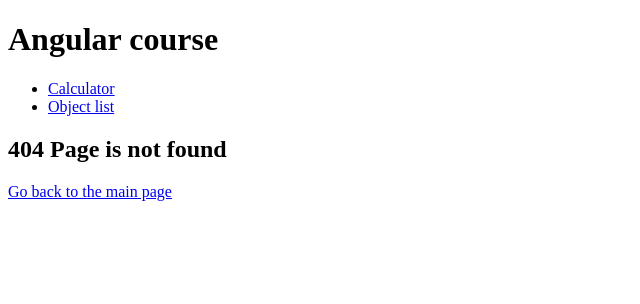
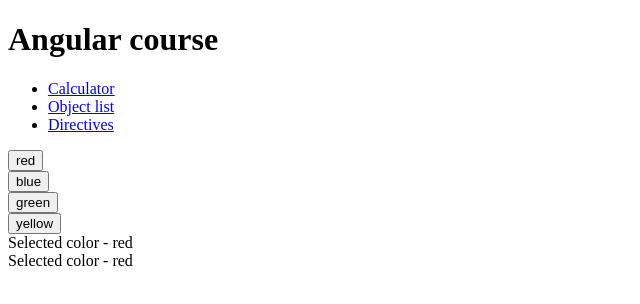
Before and after one commit to AinaSha/angularCourse, an Angular app: page /directives in a window 1280 px wide. Before the commit this address had no page. Shown: the top 304 px of the page, without its empty margins (0-640 px from the left). Built offline with nearby package versions, Linux system fonts and the light colour scheme.

Commit message:
feat: structural diractive

```diff
--- a/src/app/app-routing.module.ts
+++ b/src/app/app-routing.module.ts
@@ -16,6 +16,10 @@
     loadChildren: () => import('./object-list/object-list.module').then((m) => m.MyObjectListModule)
   },
   {
+    path: 'directives',
+    loadChildren: () => import('./directives/directives.module').then((m) => m.DirecttivesModule)
+  },
+  {
     path: '**',
     component: MyEmptyPage
   }
--- a/src/app/components/navigation/navigation.component.html
+++ b/src/app/components/navigation/navigation.component.html
@@ -1,8 +1,11 @@
 <ul>
 	<li>
-		<a [routerLink]="['/calculator']" routerLinkActive="active">Calculator</a>
+		<a [routerLink]="['calculator']" routerLinkActive="active">Calculator</a>
 	</li>
 	<li>
-		<a [routerLink]="['/object-list']" routerLinkActive="active">Object list</a>
+		<a [routerLink]="['object-list']" routerLinkActive="active">Object list</a>
+	</li>
+	<li>
+		<a [routerLink]="['directives']" routerLinkActive="active">Directives</a>
 	</li>
 </ul>
--- /dev/null
+++ b/src/app/directives/directives.component.html
@@ -0,0 +1,75 @@
+<!-- <div
+	*ngFor="
+		let color of colors;
+		let i = index;
+		let first = first;
+		let last= last;
+		let count = count
+	"
+>
+	<span>{{i}}. {{first ? 'I am first': ''}} {{last ? 'I am last' : ''}} {{color}}</span>
+</div>
+<br> -->
+
+
+<!-- new form of writing in Ang17 -->
+
+<!-- @for (color of colors; track color; let i = $index; let first =$first; let last = $last) {
+	<div>
+		<span>{{i}}. {{first ? 'I am first': ''}} {{last ? 'I am last' : ''}} {{color}}</span>
+	</div>
+}
+@empty {
+	<span>Empty array</span>
+} -->
+
+@for (color of colors; track color; let i = $index; let first =$first; let last = $last) {
+<div>
+	<button (click)="currentColor = color">
+		{{color}}
+	</button>
+</div>
+}
+@empty {
+<span>Empty array</span>
+}
+
+
+<!-- ngIf -->
+
+<!-- <div *ngIf="isShow; else emptyState">
+	<span>{{ isShow}} I got out because the meaning is true</span>
+</div>
+
+<button (click)="isShow = !isShow">Click</button>
+
+<ng-template #emptyState>
+	<span> {{ isShow}} I got out because the meaning is false</span>
+</ng-template> -->
+
+<!-- @if(isShow) {
+	<span>{{ isShow}} I got out because the meaning is true</span>
+}@else {
+	<span> {{ isShow}} I got out because the meaning is false</span>
+}
+
+<button (click)="isShow = !isShow">Click</button> -->
+
+
+
+<!-- ngSwitch -->
+
+<div [ngSwitch]="currentColor">
+	<span *ngSwitchCase="'red'">Selected color - red</span>
+	<span *ngSwitchCase="'blue'">Selected color - blue</span>
+	<span *ngSwitchCase="'green'">Selected color - green</span>
+</div>
+
+@switch (currentColor) {
+	@case ('red') {
+		<span>Selected color - red</span>
+	}
+	@default {
+
+	}
+}
--- /dev/null
+++ b/src/app/directives/directives.component.ts
@@ -0,0 +1,22 @@
+import { Component, OnInit } from '@angular/core';
+
+@Component({
+	selector: 'app-directives',
+	templateUrl: './directives.component.html',
+	styleUrl: './directives.component.scss'
+})
+
+export class DirectivesPageComponent {
+
+	// ngFor
+
+	public colors: string[] = ['red', 'blue', 'green', 'yellow'];
+
+	// ngIf
+
+	public isShow = true;
+
+	// 	ngSwitch
+
+	public currentColor: string = this.colors[0];
+}
```
Also changed, not shown: src/app/directives/directives-routings.module.ts (added, +16 -0 lines), src/app/directives/directives.module.ts (added, +16 -0 lines), src/app/directives/directives.component.scss (added).
